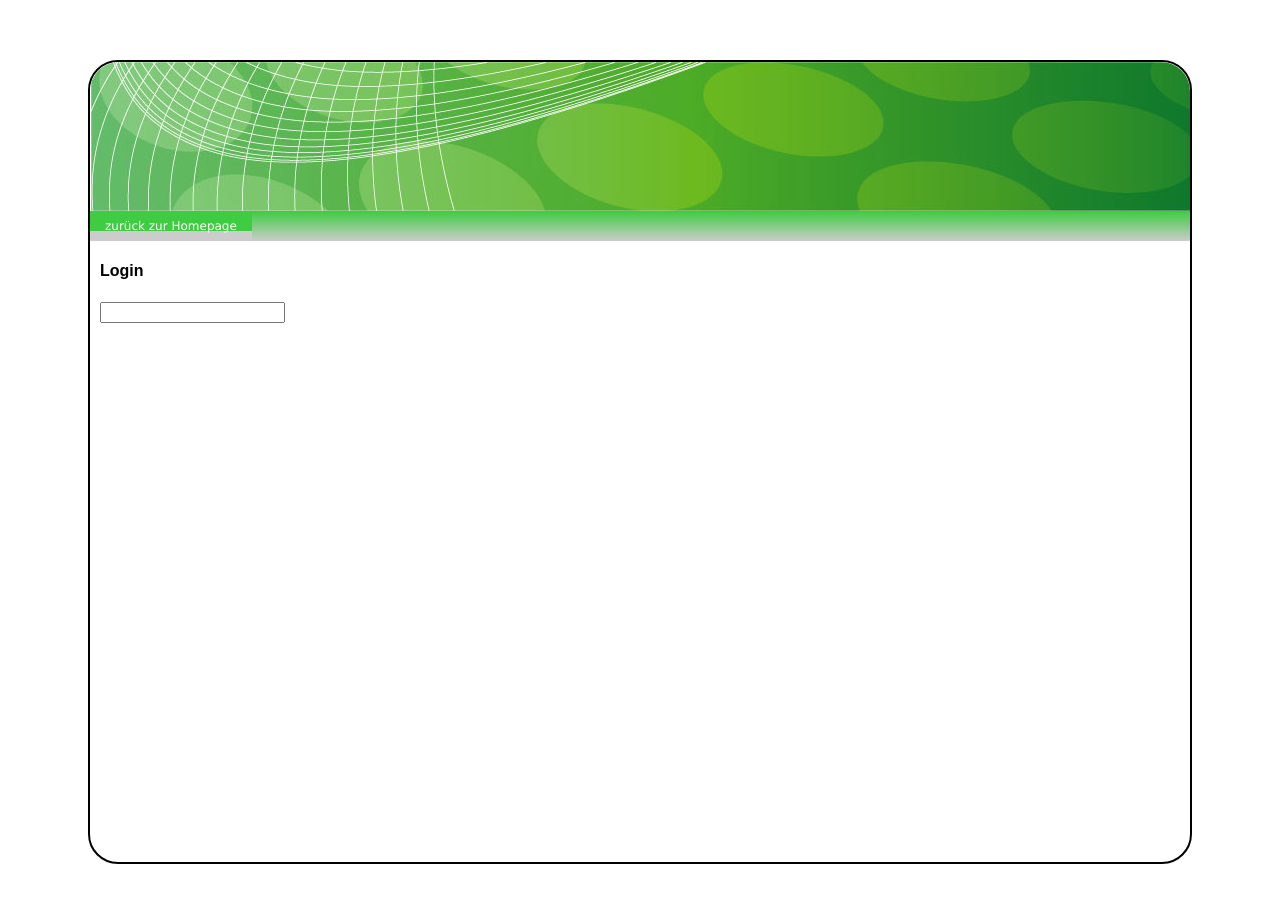
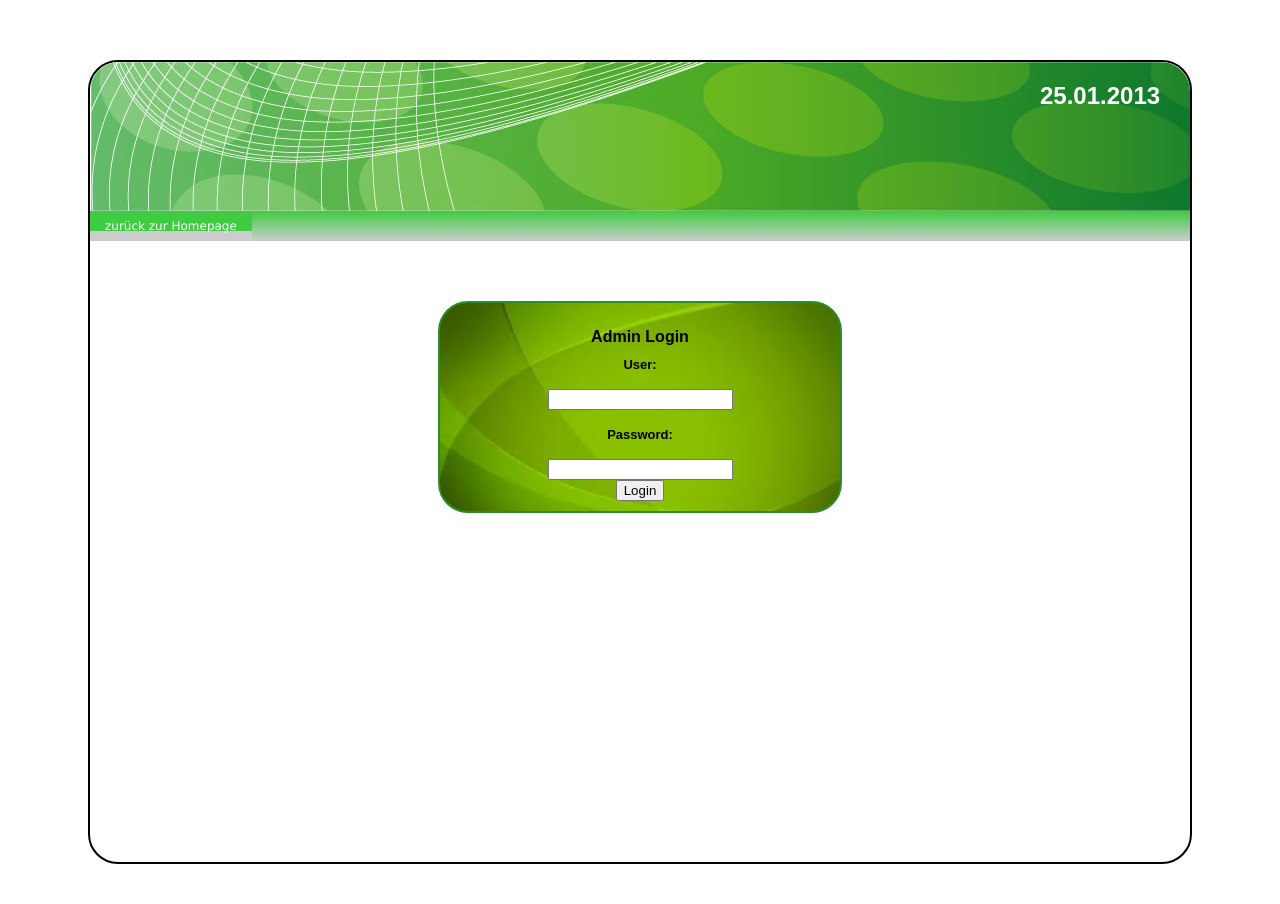
Before and after one commit to dmikicevic/projekte, a PHP site: page /admin/index.php in a window 1280 px wide. Shown: the top 904 px of the page. Run offline with PHP 8.4, Linux system fonts and the light colour scheme; data that the repository does not hold is empty; a stand-in replaces the project's code that opens the database connection.

Commit message:
update for clemens

```diff
--- a/admin/includes/inc-menu.php
+++ b/admin/includes/inc-menu.php
@@ -1,5 +1,5 @@
 <ul class="menu">
 	<li><a href="<?= $BASE_PATH;?>admin/backend/admin.php?id=adminHome" class="active"><span>Home</span></a></li>
 	<li><a href="<?= $BASE_PATH;?>admin/backend/admin.php?id=adminArticle"><span>Artikel Verwaltung</span></a></li>
-	<li><a href="<?= $BASE_PATH;?>index.php"><span>zur&uuml;ck zur Homepage</span></a></li>
+	<li><a href="<?= $BASE_PATH;?>index.php?id=home"><span>zur&uuml;ck zur Homepage</span></a></li>
 </ul>
--- a/admin/index.php
+++ b/admin/index.php
@@ -14,9 +14,17 @@
 				<li><a href="<?= $BASE_PATH;?>index.php"><span>zur&uuml;ck zur Homepage</span></a></li>
 			</ul>
 			<div class="middle_fix cf">
-				<div class="login">
-					<h4>Login</h4><input type=""
-				</div>
+				<form method="post" action="../functions/login_pruef.php">
+					<div class="login">
+						<h4>Admin Login</h4>
+						<h5>User:</h5>
+						<input type="text" name="tbx_user" />
+						<h5>Password:</h5>
+						<input type="text" name="tbx_pass" />
+						<br />
+						<input type="submit" name="btn_login" value="Login" />
+					</div>
+				</form>
 			</div>
 			<?php include '../includes/inc-footer.php'; ?>
 		</div>
--- a/css/global.css
+++ b/css/global.css
@@ -73,3 +73,36 @@ h5{
 p{
 
 }
+
+.date_time{
+	float: right;
+	margin: 20px 30px;
+	width: 120px;
+	height: 30px;
+
+	font-size: 24px;
+	font-weight: bold;
+	color: white;
+}
+
+.login{
+	border: solid #2E8D29 2px;
+	margin: auto;
+	margin-top: 60px;
+	text-align: center;
+	width: 380px;
+	padding: 10px;
+	border-radius: 30px;
+	background: url(../img/login/background.jpg)no-repeat;
+	background-size: 100%;
+	line-height: 0.4;
+}
+
+.admin_article{
+	border: solid 2px black;
+}
+
+.float_left{
+	float: left;
+	width: 390px;
+}
--- a/css/style.css
+++ b/css/style.css
@@ -15,6 +15,7 @@
 	width: 250px;
 	height: 621px;
 	border-left: solid 2px black;
-	top: -10px;
+
 	position: relative;
+	top: -62px;
 }
--- a/includes/inc-header.php
+++ b/includes/inc-header.php
@@ -1,3 +1,9 @@
 <div class="head">
-
+	<div class="date_time">
+		<?php
+			$timestamp = time();
+			$datum = date("d.m.Y", $timestamp); // für stunden und minuten noch dazu date("d.m.Y - H:i", $timestamp);
+			echo $datum;
+		?>
+	</div>
 </div>
--- a/includes/inc-sidebar-right.php
+++ b/includes/inc-sidebar-right.php
@@ -1,2 +1,2 @@
-<div class="middle_fix">
+<div class="middle_fix cf">
 </div>
```
Also changed, not shown: admin/backend/admin.php (+7 -1 lines), admin/includes/inc-page-content.php (+19 -4 lines), functions/every_page_pruef.php (added, +15 -0 lines), functions/login_pruef.php (added, +20 -0 lines), index.php (+9 -1 lines), img/login/background.jpg (added).
